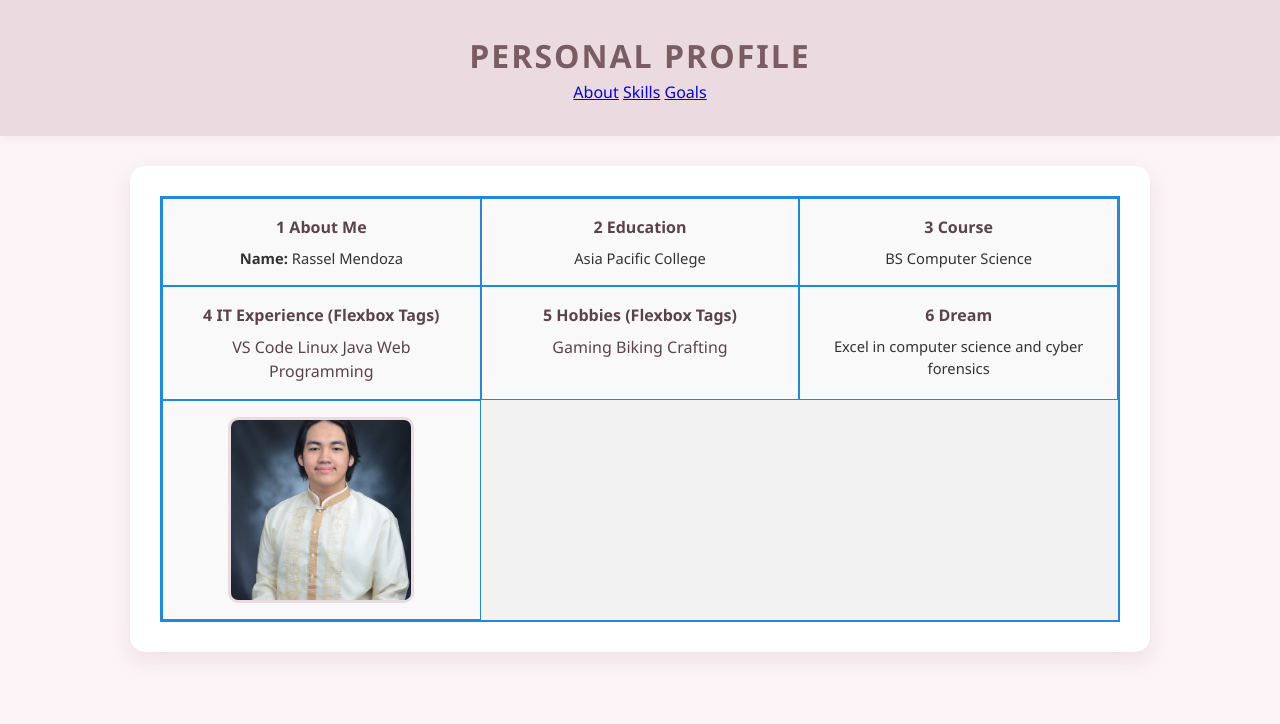
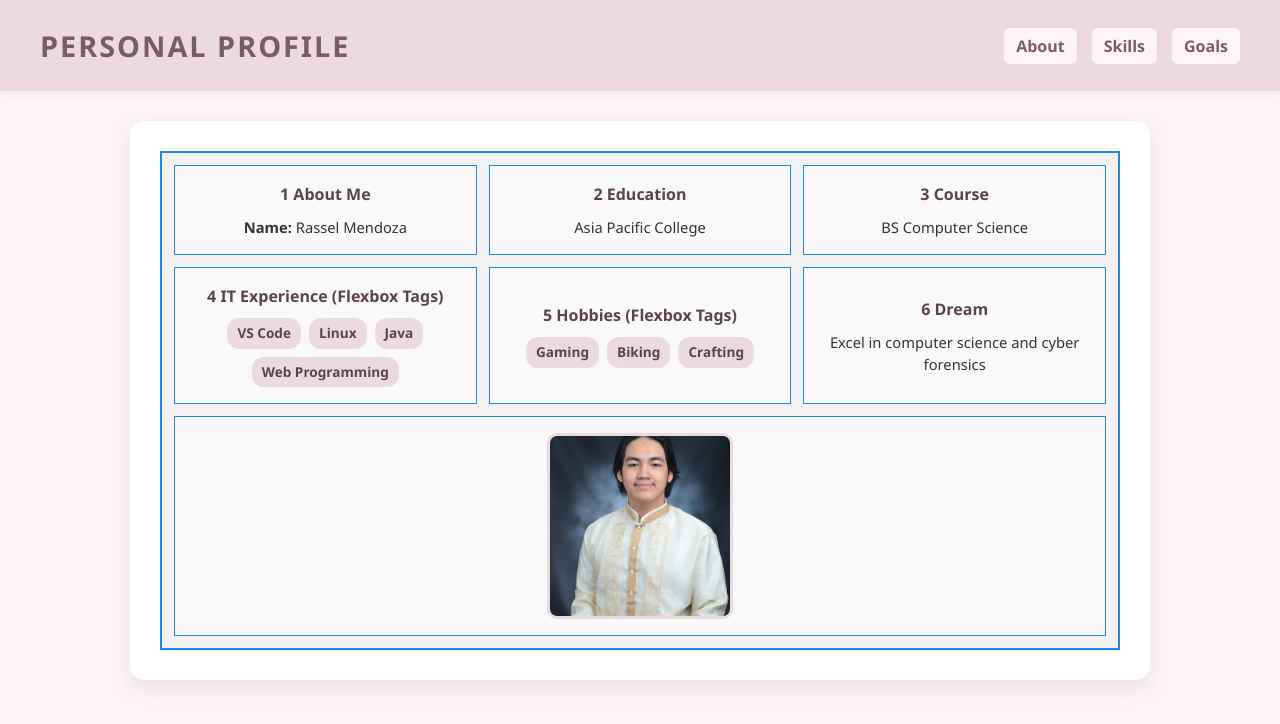
Before and after one commit to sselssel/webprog-html-lessons, a plain HTML site: page introduction/index.html in a window 1280 px wide. Drawn offline with Linux system fonts and the light colour scheme.

Commit message:
Refactor CSS with flexbox and grid layout enhancements

```diff
--- a/introduction/css/mystyle.css
+++ b/introduction/css/mystyle.css
@@ -7,19 +7,37 @@ body {
     line-height: 1.5;
 }
 
-header {
+
+.flex-header {
+    display: flex;
+    justify-content: space-between;
+    align-items: center;
+    flex-wrap: wrap;
     background-color: #ebdbe0;
     color: #7a5c65;
-    text-align: center;
-    padding: 2rem 0;
+    padding: 1.5rem 2.5rem;
     box-shadow: 0 2px 10px rgba(0,0,0,0.05);
 }
 
-header h1 {
+.flex-header h1 {
     margin: 0;
-    font-size: 2rem;
+    font-size: 1.8rem;
     letter-spacing: 2px;
     text-transform: uppercase;
+}
+
+.flex-nav {
+    display: flex;
+    gap: 15px;
+}
+
+.flex-nav a {
+    text-decoration: none;
+    color: #7a5c65;
+    font-weight: 600;
+    padding: 6px 12px;
+    border-radius: 6px;
+    background-color: #fcf4f7;
 }
 
 main {
@@ -31,10 +49,13 @@ main {
     box-shadow: 0 8px 20px rgba(220, 195, 205, 0.4);
 }
 
+/* CSS Grid Container */
 .grid-container {
     display: grid;
     grid-template-columns: repeat(3, 1fr);
+    gap: 12px;
     border: 2px solid #1e88e5;
+    padding: 12px;
     background-color: #f2f2f2;
 }
 
@@ -43,10 +64,14 @@ main {
     padding: 16px;
     text-align: center;
     background-color: #f9f9f9;
+    display: flex;
+    flex-direction: column;
+    justify-content: center;
+    align-items: center;
 }
 
 .grid-item h3 {
-    margin: 0 0 8px 0;
+    margin: 0 0 10px 0;
     font-size: 1rem;
     color: #5c434b;
 }
@@ -57,10 +82,25 @@ main {
     color: #333333;
 }
 
+
+.flex-tags {
+    display: flex;
+    flex-wrap: wrap;
+    justify-content: center;
+    gap: 8px;
+}
+
+.flex-tags span {
+    background-color: #ebdbe0;
+    color: #5c434b;
+    padding: 5px 10px;
+    border-radius: 12px;
+    font-size: 0.85rem;
+    font-weight: 600;
+}
+
 .photo-cell {
-    display: flex;
-    align-items: center;
-    justify-content: center;
+    grid-column: span 3;
 }
 
 .profile-pic {
@@ -75,4 +115,8 @@ main {
     .grid-container {
         grid-template-columns: 1fr;
     }
+
+    .photo-cell {
+        grid-column: span 1;
+    }
 }
```
